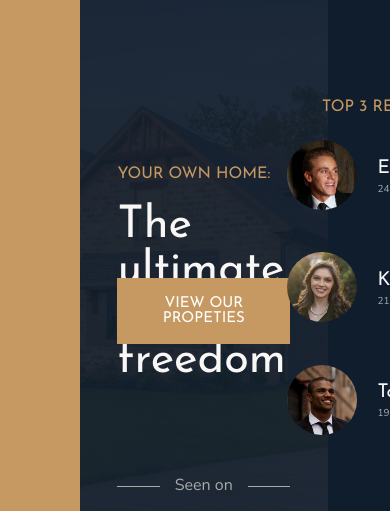
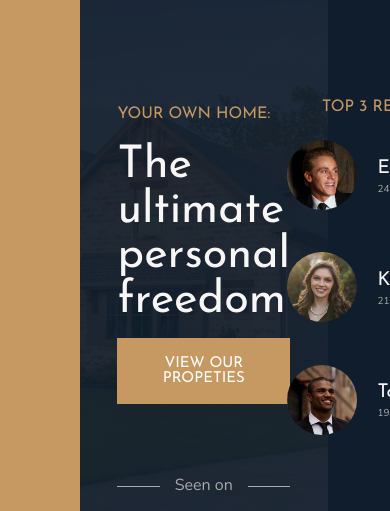
Before and after one commit to YudhaYuki/warna-property, a website: page index.html in a window 390 px wide. Shown: the part 73-584 px from the top of the page. Drawn offline with nearby package versions, Linux system fonts and the light colour scheme.

Commit message:
RESPONSIVE : H1 text sizing

```diff
--- a/sass/_header.scss
+++ b/sass/_header.scss
@@ -9,7 +9,7 @@
 
 
     display: grid;
-    grid-template-rows: 1fr min-content 6rem 1fr;
+    grid-template-rows: 1fr min-content minmax(6rem, min-content) 1fr; // minmax here, in order to at least fit the content that we have in the row.
     grid-template-columns: minmax(min-content, max-content);
     grid-row-gap: 1.5rem;
     justify-content: center;
```
Also changed, not shown: css/style.css.
